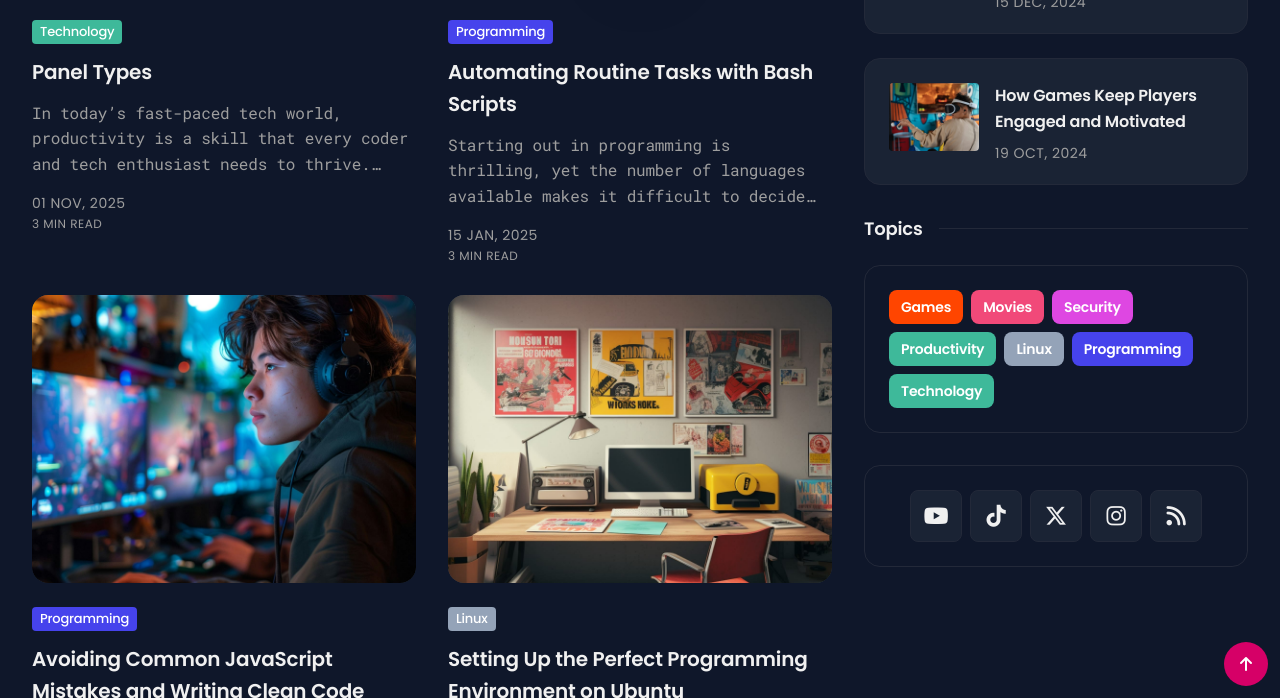
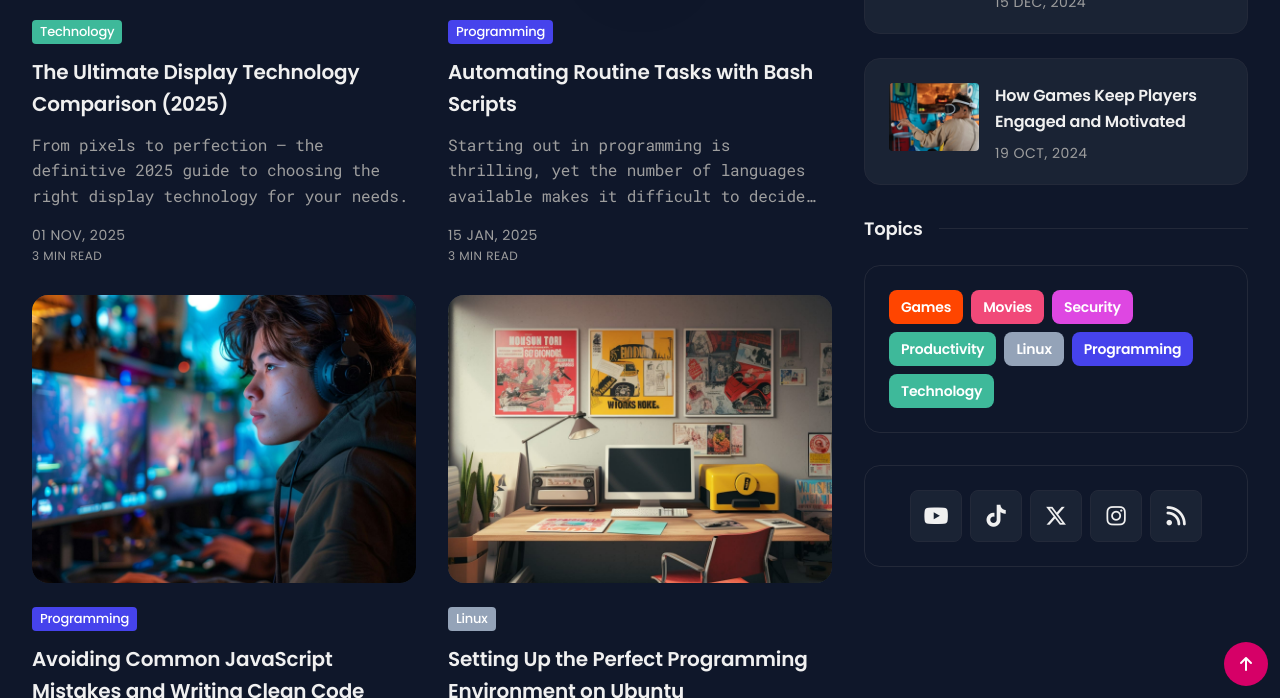
Before and after one commit to studioloft/studioloft.github.io, a Jekyll site: the page built from index.html, in a window 1280 px wide and 900 px high, scrolled down 1402 px, cut to the strip 202-900 px from the top of the window. Built offline with Jekyll 4.4.1, drawn with Linux system fonts in a browser that asks for light colours; the list of posts is cut into pages by our own code; some of the changed text lies outside the part shown.

Commit message:
update: revise title and description for the display technology comparison post to enhance clarity and relevance

```diff
--- a/_posts/2025-11-02-panel-types.md
+++ b/_posts/2025-11-02-panel-types.md
@@ -1,24 +1,20 @@
 ---
 layout: post
-title: Panel Types
-description: In today’s fast-paced tech world, productivity is a skill that every coder and tech enthusiast needs to thrive. From managing projects to balancing personal development, effective time management allows you to stay focused, reduce stress, and maximize your output.
-date: 2025-11-01 15:01:35 +0400
+title: The Ultimate Display Technology Comparison (2025)
+description: From pixels to perfection — the definitive 2025 guide to choosing the right display technology for your needs.
+date: 2025-11-01 15:01:35 +0300
 image: '/images/content/panels.png'
 tags: [Technology]
 tags_color: '#3eb99a'
 ---
 
-### The Ultimate Display Technology Comparison (2025)
-
 Choosing a display isn’t just about screen size or price. Underneath the glass lies a web of different technologies — each with its own strengths in color, contrast, speed, and durability. Whether you’re gaming competitively, editing HDR video, or reading e-books outdoors, the panel type matters more than the marketing buzzwords.
 
 This guide breaks down the most common display technologies, from classic CRTs to cutting-edge MicroLED, and explains which are best suited to specific tasks.
 
-⸻
-
 ### The Big Picture: Comparing Modern Display Technologies
 ![Workflow](/images/content/panels.png)
-*Monitor Comparison Table*
+*Monitor Comparison Table, click to enlarge*
 
 ### 🎨 For Creatives: Color Accuracy & Editing
 
@@ -26,15 +22,15 @@ When it comes to photo and video editing, color accuracy and contrast uniformity
 
 💡 Go for IPS Black or OLED.
 
-	•	IPS Black panels (like Dell’s U3224KB or HP’s Z32k G3) offer better black levels while maintaining wide color gamut and consistent off-axis color.
-	•	OLED and QD-OLED panels are unbeatable for contrast and shadow detail in HDR grading — but watch for burn-in if you use static UI elements (like toolbars).
+• IPS Black panels (like Dell’s U3224KB or HP’s Z32k G3) offer better black levels while maintaining wide color gamut and consistent off-axis color.
+• OLED and QD-OLED panels are unbeatable for contrast and shadow detail in HDR grading — but watch for burn-in if you use static UI elements (like toolbars).
 
 For studios needing consistent calibration over time, IPS Black remains the safer, more predictable long-term investment.
 
 Recommended monitors:
-	•	Dell UltraSharp U3224KB (IPS Black)
-	•	LG UltraFine OLED Pro (WOLED)
-	•	ASUS ProArt PQ27AQDM (QD-OLED)
+• Dell UltraSharp U3224KB (IPS Black)
+• LG UltraFine OLED Pro (WOLED)
+• ASUS ProArt PQ27AQDM (QD-OLED)
 
 ⸻
 
```
